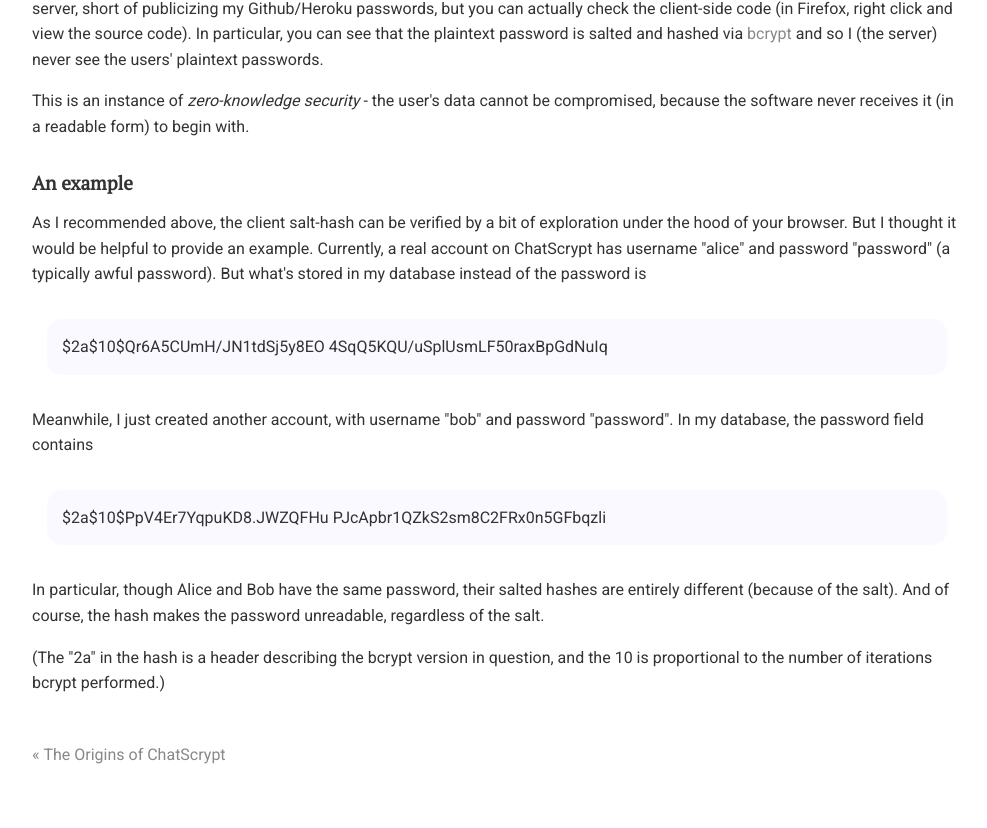
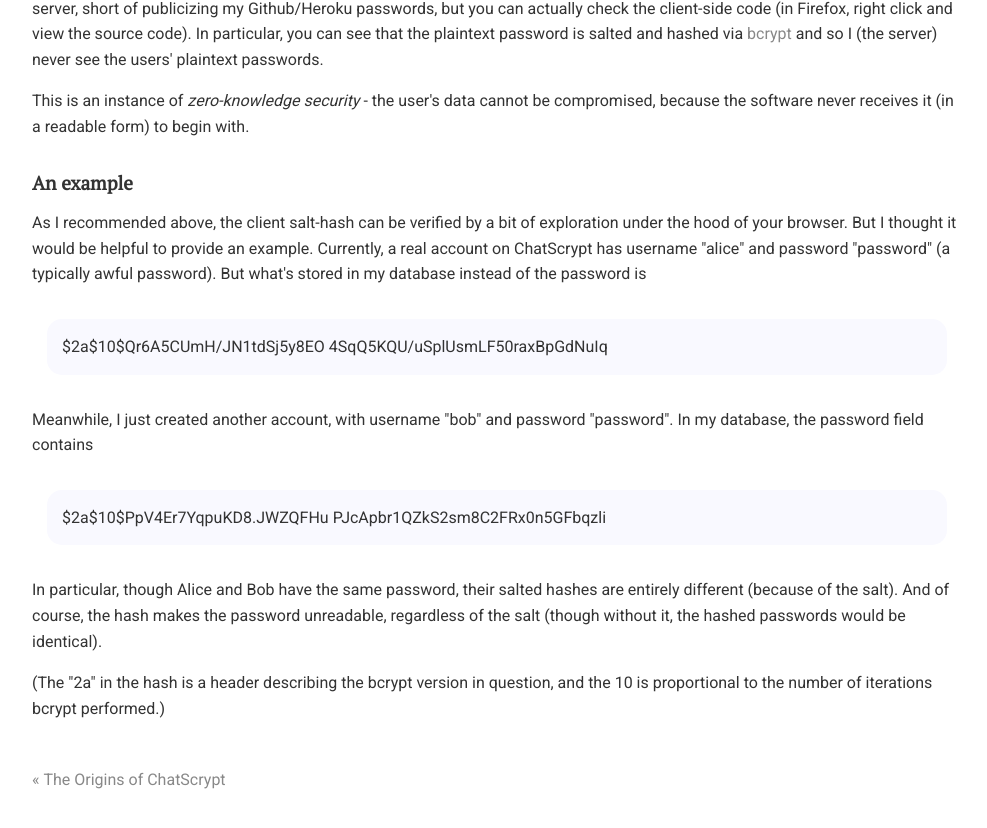
Before and after one commit to chatscrypt/chatscrypt.github.io, a Jekyll site: the page built from _posts/2019-12-25-zero-knowledge-security-chatscrypt-passwords.html, in a window 1280 px wide and 900 px high, scrolled down 1300 px. Shown: the top 828 px of the window, without its empty margins (143-1130 px from the left). Built offline with Jekyll 4.4.1, drawn with Linux system fonts in a browser that asks for light colours; comment, search, counter and statistics services are not loaded.

Commit message:
Update 2019-12-25-zero-knowledge-security-chatscrypt-passwords.html

```diff
--- a/_posts/2019-12-25-zero-knowledge-security-chatscrypt-passwords.html
+++ b/_posts/2019-12-25-zero-knowledge-security-chatscrypt-passwords.html
@@ -41,6 +41,6 @@
 
 <div class="media">$2a$10$PpV4Er7YqpuKD8.JWZQFHu PJcApbr1QZkS2sm8C2FRx0n5GFbqzli</div>
 
-  <p>In particular, though Alice and Bob have the same password, their salted hashes are entirely different (because of the salt). And of course, the hash makes the password unreadable, regardless of the salt.
+  <p>In particular, though Alice and Bob have the same password, their salted hashes are entirely different (because of the salt). And of course, the hash makes the password unreadable, regardless of the salt (though without it, the hashed passwords would be identical).
 
     <p>(The "2a" in the hash is a header describing the bcrypt version in question, and the 10 is proportional to the number of iterations bcrypt performed.)
```
